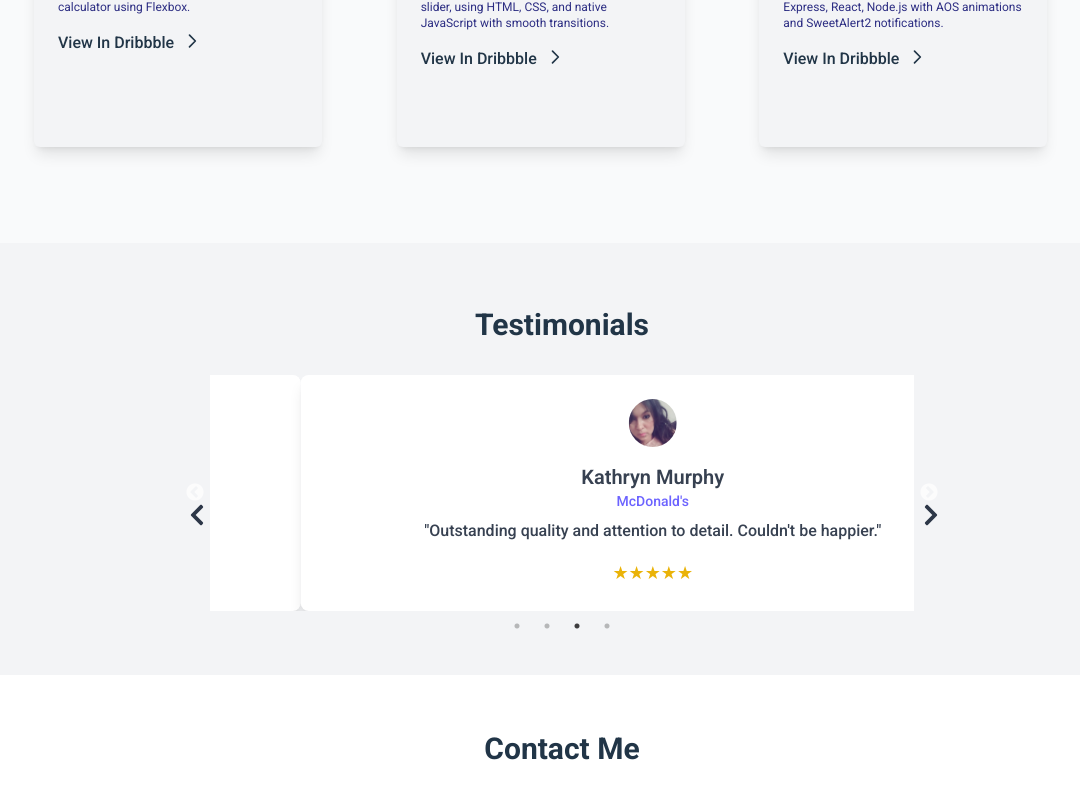
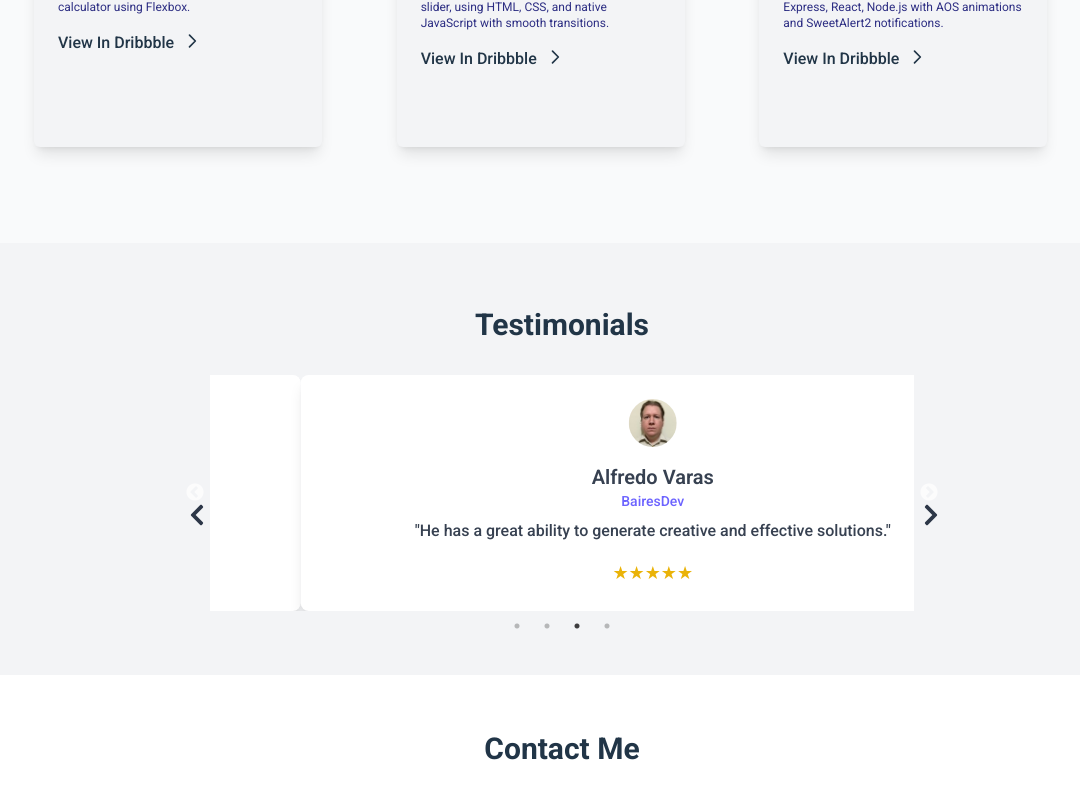
Before and after one commit to katitafranco/portfolio-katifranco, a React (Vite) app: page / in a window 1280 px wide. Shown: the part 3349-4136 px from the top of the page, without its empty margins (78-1158 px from the left). Built offline with nearby package versions, Linux system fonts and the light colour scheme.

Commit message:
Update images, descriptions's testimonials

```diff
--- a/src/i18n.ts
+++ b/src/i18n.ts
@@ -40,7 +40,8 @@ const resources = {
       },
       portfolio: {
         title: "Portfolio",
-        button: "View In GitHub",
+        button: "View My GitHub",
+        titleButtonCard: "View in Github",
         projects: [
           {
             title: "SPA Website",
@@ -87,43 +88,44 @@ const resources = {
         "title": "Testimonials",
         "list": [
           {
-            "name": "Daniel Russell",
-            "company": "Starbucks",
-            "feedback": "This service exceeded my expectations. Highly recommend it to everyone.",
+            "name": "Veronica Franco",
+            "company": "Liris SA",
+            "feedback": "She is always learning and improving, which inspires the team.",
+            "rating": 5,
+            "image": "./assets/person3.jpg",
+            "link": "https://www.linkedin.com/in/vero-franco-41162331/"
+          },
+          {
+            "name": "Dover Alvarez",
+            "company": "UE Steve Jobs by Genialopolis.",
+            "feedback": "She always shows empathy and is willing to support others in the team.",
+            "rating": 5,
+            "image": "./assets/person2.jpg",
+            "link": "https://genialopolis.com/"
+          },
+          {
+            "name": "Alfredo Varas",
+            "company": "BairesDev",
+            "feedback": "He has a great ability to generate creative and effective solutions.",
+            "rating": 5,
+            "image": "./assets/person4.jpg",
+            "link": "https://www.linkedin.com/in/alfredo-varas/"
+          },
+          {
+            "name": "Ramon Chancay",
+            "company": "Desarol",
+            "feedback": "Katiuska always brings valuable ideas and is a great support for the team.",
             "rating": 5,
             "image": "./assets/person1.jpg",
-            "link":""
-          },
-          {
-            "name": "Kristin Watson",
-            "company": "Louis Vuitton",
-            "feedback": "Amazing experience! The design and functionality are top-notch.",
-            "rating": 5,
-            "image": "./assets/person2.jpg",
-            "link":""
-          },
-          {
-            "name": "Kathryn Murphy",
-            "company": "McDonald's",
-            "feedback": "Outstanding quality and attention to detail. Couldn't be happier.",
-            "rating": 5,
-            "image": "./assets/person3.jpg",
-            "link":""
-          },
-          {
-            "name": "Ronald Richards",
-            "company": "Apple Inc.",
-            "feedback": "Great support and incredible performance. Worth every penny.",
-            "rating": 5,
-            "image": "./assets/person4.jpg",
-            "link":""
+            "link": "https://www.linkedin.com/in/devrchancay/"
           }
         ]
+
       },
       "contact": {
         "form": {
           "title": "Contact Me",
-          "subtitle":"Feel free to send me a message using this form.",
+          "subtitle": "Feel free to send me a message using this form.",
           "placeholders": {
             "firstName": "Your first name",
             "lastName": "Your last name",
@@ -187,7 +189,8 @@ const resources = {
       },
       portfolio: {
         title: "Portafolio",
-        button: "Ver en GitHub",
+        button: "Ver Mi GitHub",
+        titleButtonCard:"Ver en Github",
         projects: [
           {
             title: "Sitio Web SPA",
@@ -227,47 +230,48 @@ const resources = {
           }
         ]
       },
+
       "testimonials": {
         "title": "Testimonios",
         "list": [
           {
-            "name": "Daniel Russell",
-            "company": "Starbucks",
-            "feedback": "Este servicio superó mis expectativas. Lo recomiendo a todos.",
+            "name": "Veronica Franco",
+            "company": "Liris SA",
+            "feedback": "Siempre está aprendiendo y mejorando, lo que inspira al equipo.",
+            "rating": 5,
+            "image": "./assets/person3.jpg",
+            "link": "https://www.linkedin.com/in/vero-franco-41162331/"
+          },
+          {
+            "name": "Dover Alvarez",
+            "company": "UE Steve Jobs by Genialopolis.",
+            "feedback": "Siempre muestra empatía y está dispuesta a apoyar a los demás en el equipo.",
+            "rating": 5,
+            "image": "./assets/person2.jpg",
+            "link": "https://genialopolis.com/"
+          },
+          {
+            "name": "Alfredo Varas",
+            "company": "BairesDev",
+            "feedback": "Tiene una gran capacidad para generar soluciones creativas y efectivas.",
+            "rating": 5,
+            "image": "./assets/person4.jpg",
+            "link": "https://www.linkedin.com/in/alfredo-varas/"
+          },
+          {
+            "name": "Ramon Chancay",
+            "company": "Desarol",
+            "feedback": "Katiuska siempre aporta ideas valiosas y es un gran apoyo para el equipo",
             "rating": 5,
             "image": "./assets/person1.jpg",
-            "link":""
-          },
-          {
-            "name": "Kristin Watson",
-            "company": "Louis Vuitton",
-            "feedback": "¡Una experiencia increíble! El diseño y la funcionalidad son excepcionales.",
-            "rating": 5,
-            "image": "./assets/person2.jpg",
-            "link":""
-          },
-          {
-            "name": "Kathryn Murphy",
-            "company": "McDonald's",
-            "feedback": "Excelente calidad y atención al detalle. No podría estar más feliz.",
-            "rating": 5,
-            "image": "./assets/person3.jpg",
-            "link":""
-          },
-          {
-            "name": "Ronald Richards",
-            "company": "Apple Inc.",
-            "feedback": "Gran soporte e increíble rendimiento. Vale cada centavo.",
-            "rating": 5,
-            "image": "./assets/person4.jpg",
-            "link":""
+            "link": "https://www.linkedin.com/in/devrchancay/"
           }
         ]
       },
       "contact": {
         "form": {
           "title": "Contáctame",
-          "subtitle":"Puedes enviarme un mensaje a través de este formulario.",
+          "subtitle": "Puedes enviarme un mensaje a través de este formulario.",
           "placeholders": {
             "firstName": "Tu nombre",
             "lastName": "Tu apellido",
```
